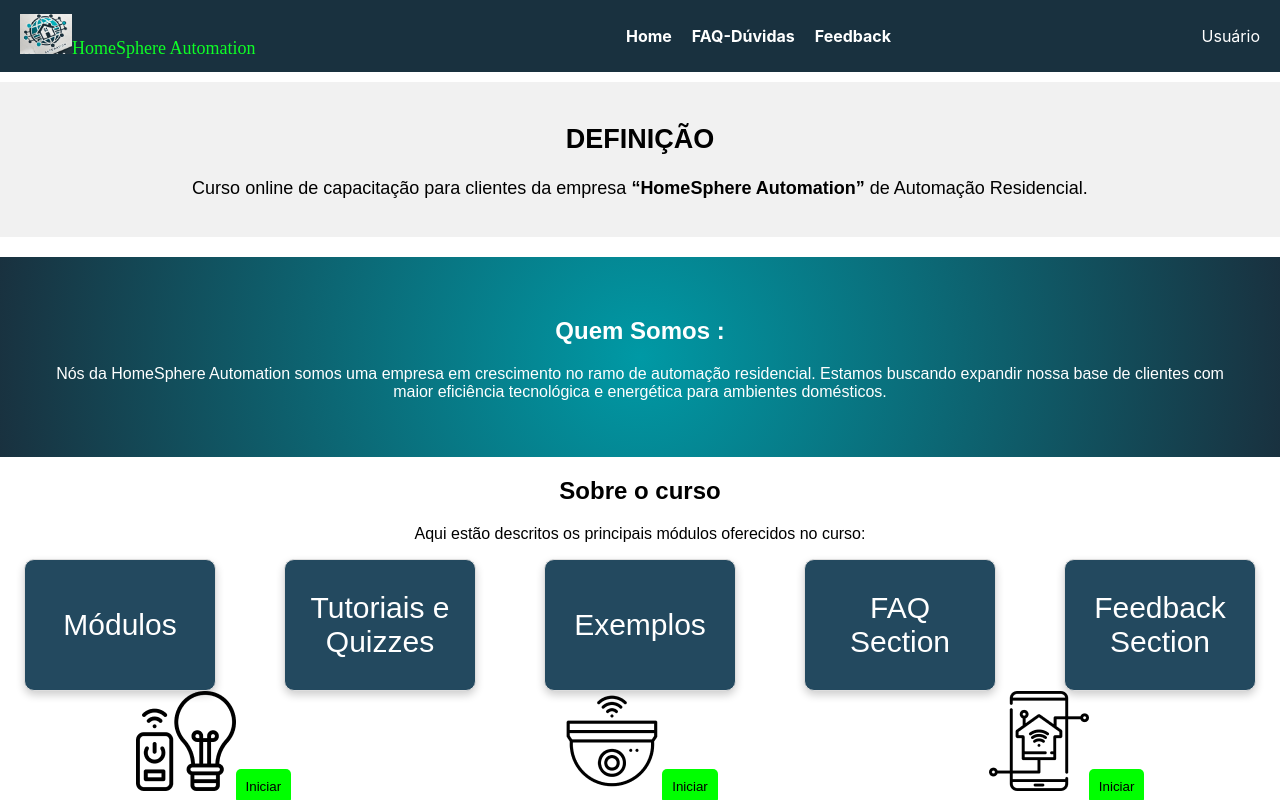
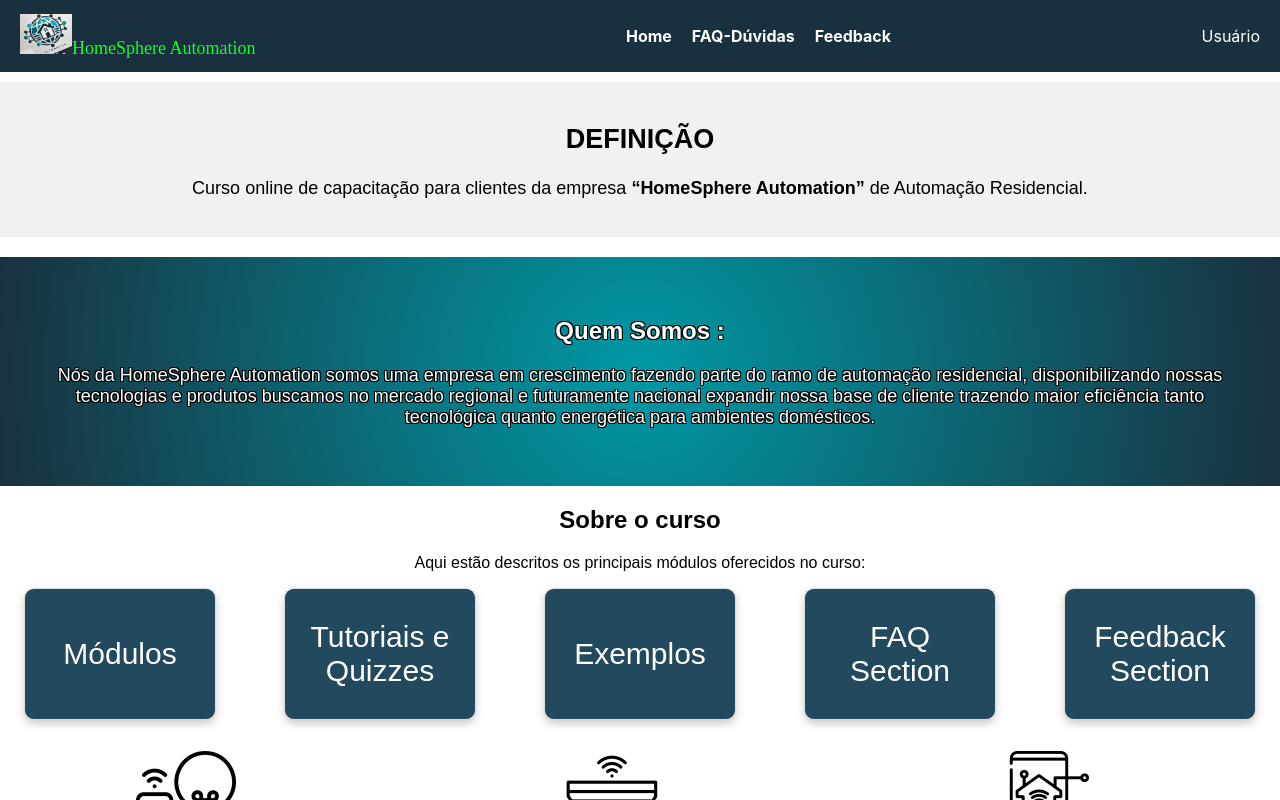
Before and after one commit to TaldoGus/Site-Web-AAI, a React (Create React App) app in the folder SiteAutomacao/: page / in a window 1280 px wide. Shown: the top 800 px of the page. Built offline with nearby package versions, Linux system fonts and the light colour scheme.

Commit message:
Css Icones img and Css quem somos

```diff
--- a/SiteAutomacao/src/components/Home.css
+++ b/SiteAutomacao/src/components/Home.css
@@ -25,6 +25,11 @@
   color: #fff;
   padding: 40px;
   margin: 20px 0;
+  h2,p{text-shadow: 1px 1px 0 black,
+    -1px -1px 0 black,
+     1px -1px 0 black,
+    -1px 1px 0 black;;}
+    p{font-size: 18px;}
 }
 
 /* Estilos para a descrição do curso */
@@ -64,6 +69,7 @@
 
 .module img {
   width: 100px;
+  padding-top: 20%;
 }
 
 .module button {
--- a/SiteAutomacao/src/components/Home.js
+++ b/SiteAutomacao/src/components/Home.js
@@ -18,8 +18,7 @@
               <h2>Quem Somos :</h2>
           </div>
           <p>
-            Nós da HomeSphere Automation somos uma empresa em crescimento no ramo de automação residencial.
-            Estamos buscando expandir nossa base de clientes com maior eficiência tecnológica e energética para ambientes domésticos.
+          Nós da HomeSphere Automation somos uma empresa em crescimento fazendo parte do ramo de automação residencial,  disponibilizando nossas tecnologias e produtos buscamos no mercado regional e futuramente nacional  expandir nossa base de cliente trazendo maior eficiência tanto tecnológica quanto energética para ambientes domésticos.
           </p>
         </section>
 
```
